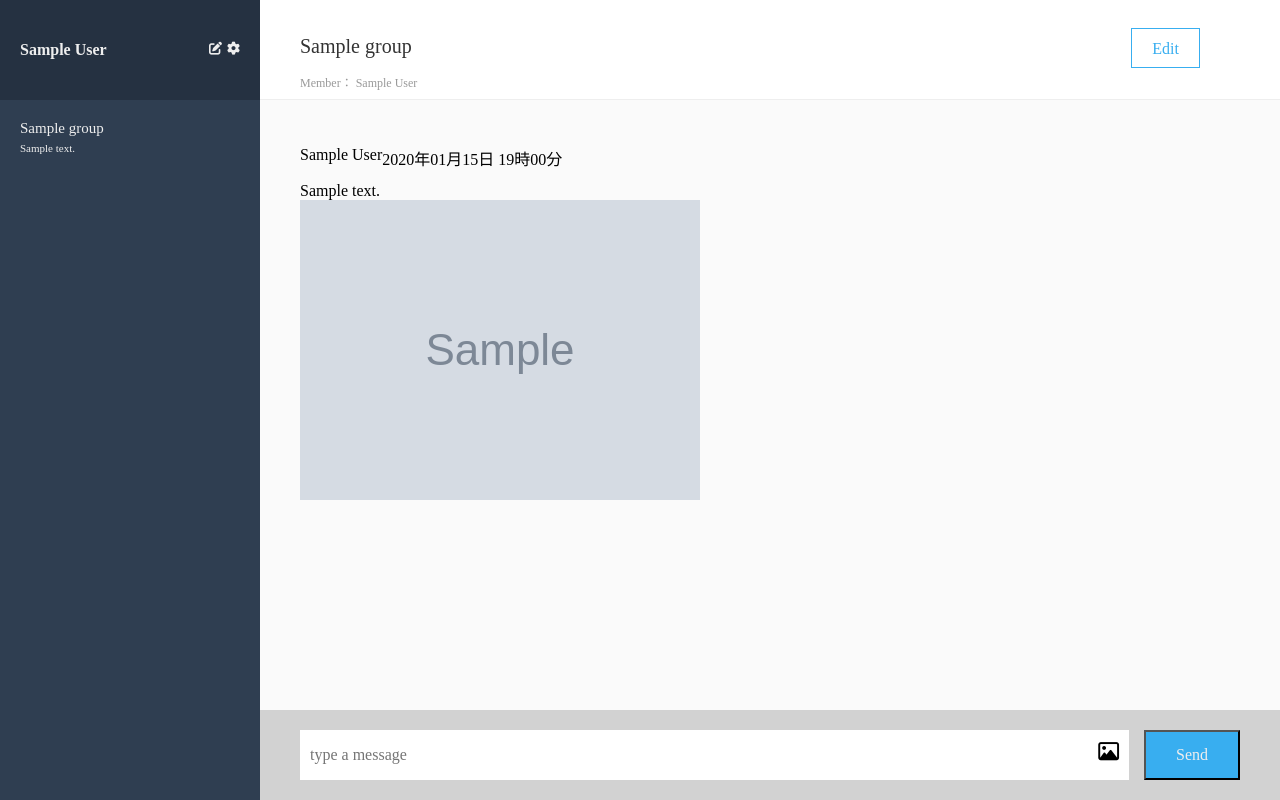
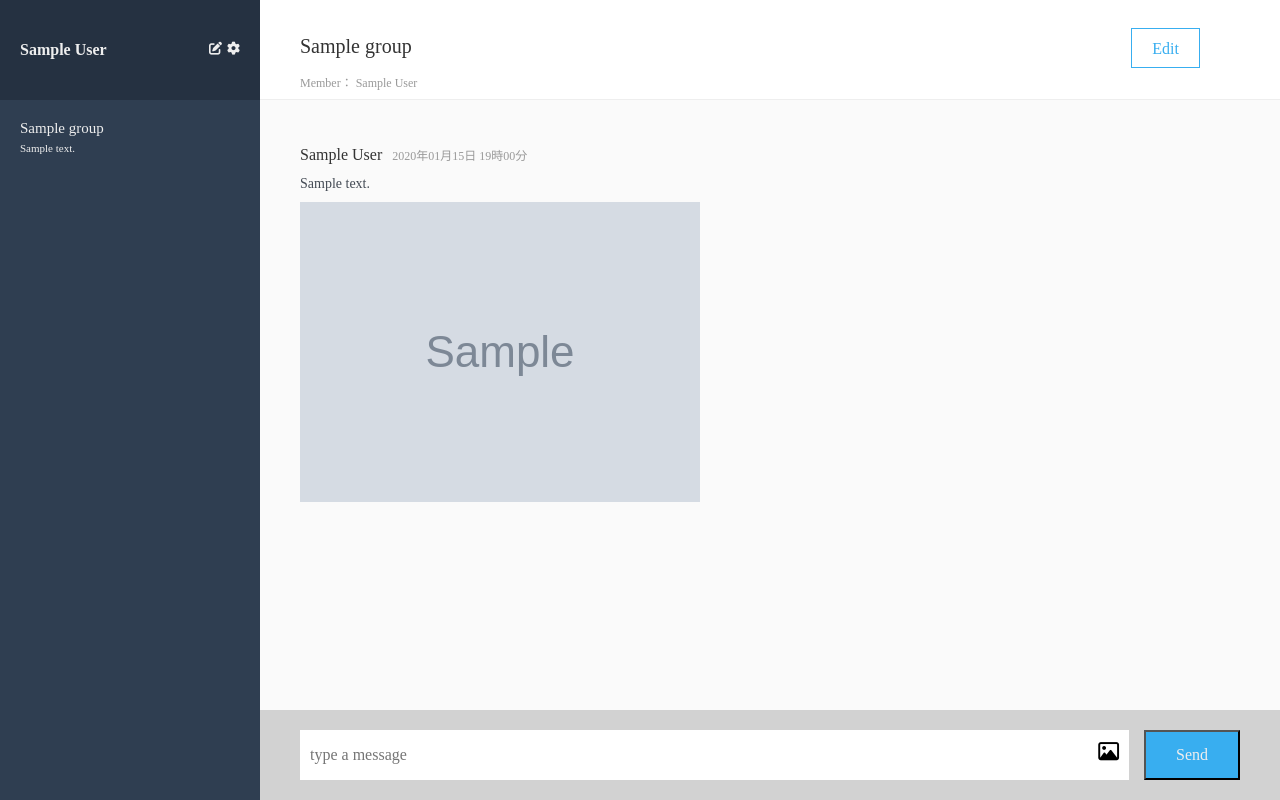
Before and after one commit to yuusuke16/chat-space, a Rails app: page /groups/1/messages in a window 1280 px wide. Run offline with Rails 7, Linux system fonts and the light colour scheme; a user stored in the database is signed in; tables that the repository leaves empty hold one stand-in row (values such as "Sample post"); grey boxes marked "Sample" are stand-in pictures; style sheets or scripts are compiled from the project's sources; some libraries are stand-ins or nearby versions.

Commit message:
コーディング修正

```diff
--- a/app/assets/stylesheets/modules/_messages.scss
+++ b/app/assets/stylesheets/modules/_messages.scss
@@ -102,20 +102,23 @@
   .message-info {
     margin-bottom: 12px;
     display: flex;
-  }
-    &__info-talker {
+
+    &-talker {
       color: #333333;
       font-size: 16px;
-
     }
-    &__info-date {
+    &-date {
       color: #999999;
       font-size: 12px;
       margin-left: 10px;
     }
-    &__text {
+  }
+  .message-text {
+    &-text {
       color: #434A54;
       font-size: 14px;
+      margin-bottom: 10px;
+    }
   }
 }
 
--- a/app/views/messages/_message.html.haml
+++ b/app/views/messages/_message.html.haml
@@ -1,11 +1,11 @@
 .messaage{data: {message: {id: message.id}}}
   .message-info
-    .message__info-talker
+    .message-info-talker
       = message.user.name
-    .message__info-date
+    .message-info-date
       = message.created_at.strftime("%Y年%m月%d日 %H時%M分")
   .message-text
     - if message.content.present?
-      %p.message-info__text
+      %p.message-text-text
         = message.content
     = image_tag message.image.url, class: 'message-info__text__image' if message.image.present?
```
